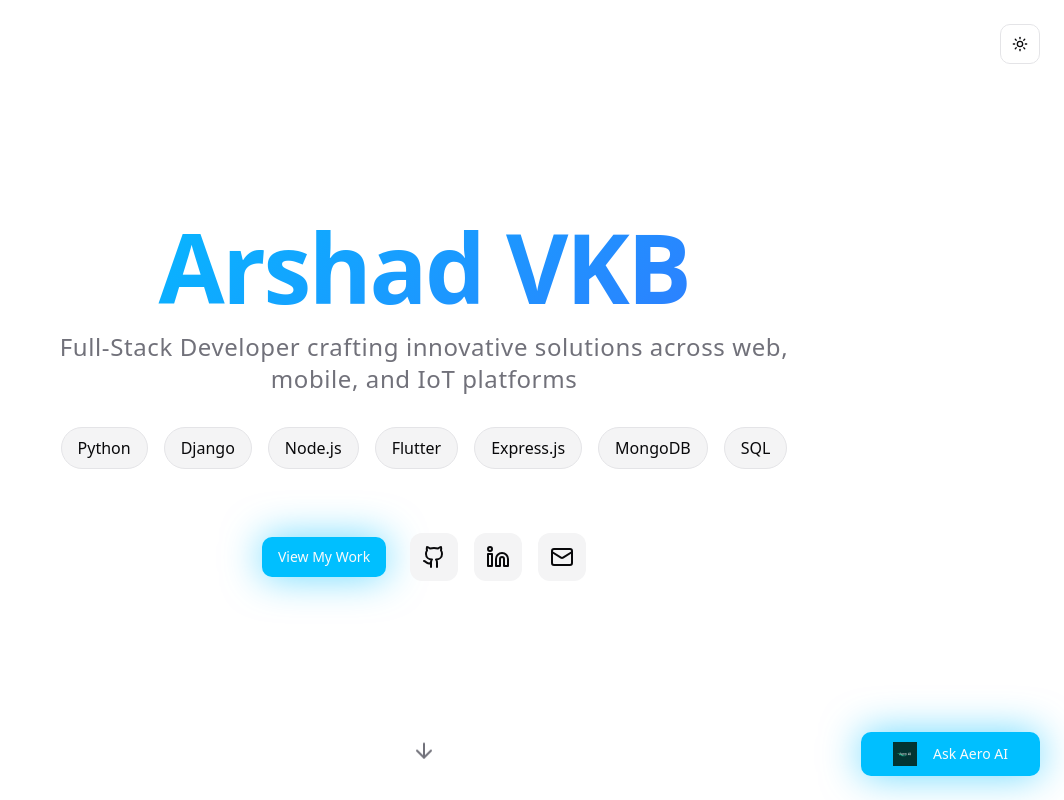
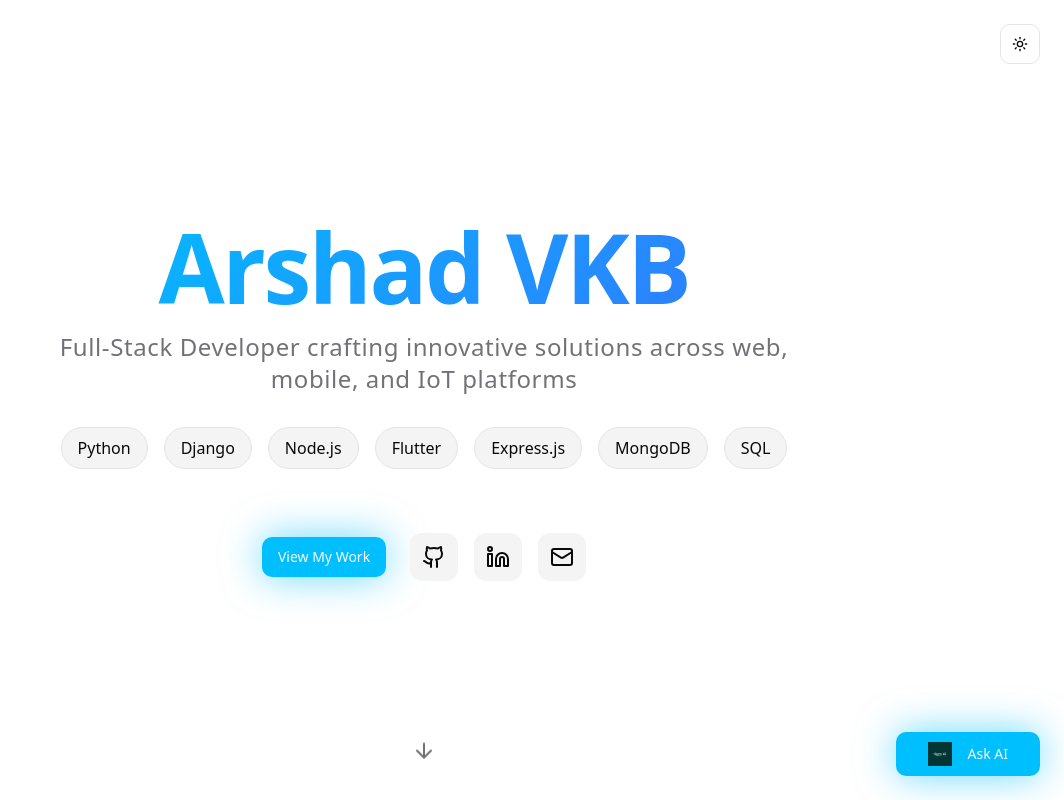
Before and after one commit to Arshadvkb/arshad-portfolio, a React (Vite) app: page / in a window 1280 px wide. Shown: the top 800 px of the page, without its empty margins (216-1280 px from the left). Built offline with nearby package versions, Linux system fonts and the light colour scheme.

Commit message:
Update AIAssistant.tsx

```diff
--- a/src/components/AIAssistant.tsx
+++ b/src/components/AIAssistant.tsx
@@ -169,7 +169,7 @@ What would you like to know?`;
           alt="Aero AI Logo"
           className="w-6 h-6 mr-2 object-contain"
         />
-        Ask Aero AI
+        Ask  AI
       </Button>
 
       {/* AI Assistant Chat Window */}
@@ -182,7 +182,7 @@ What would you like to know?`;
                 alt="Aero AI Logo"
                 className="w-6 h-6 object-contain"
               />
-              Aero AI Assistant
+              AI Assistant
             </CardTitle>
             <Button
               variant="ghost"
```
